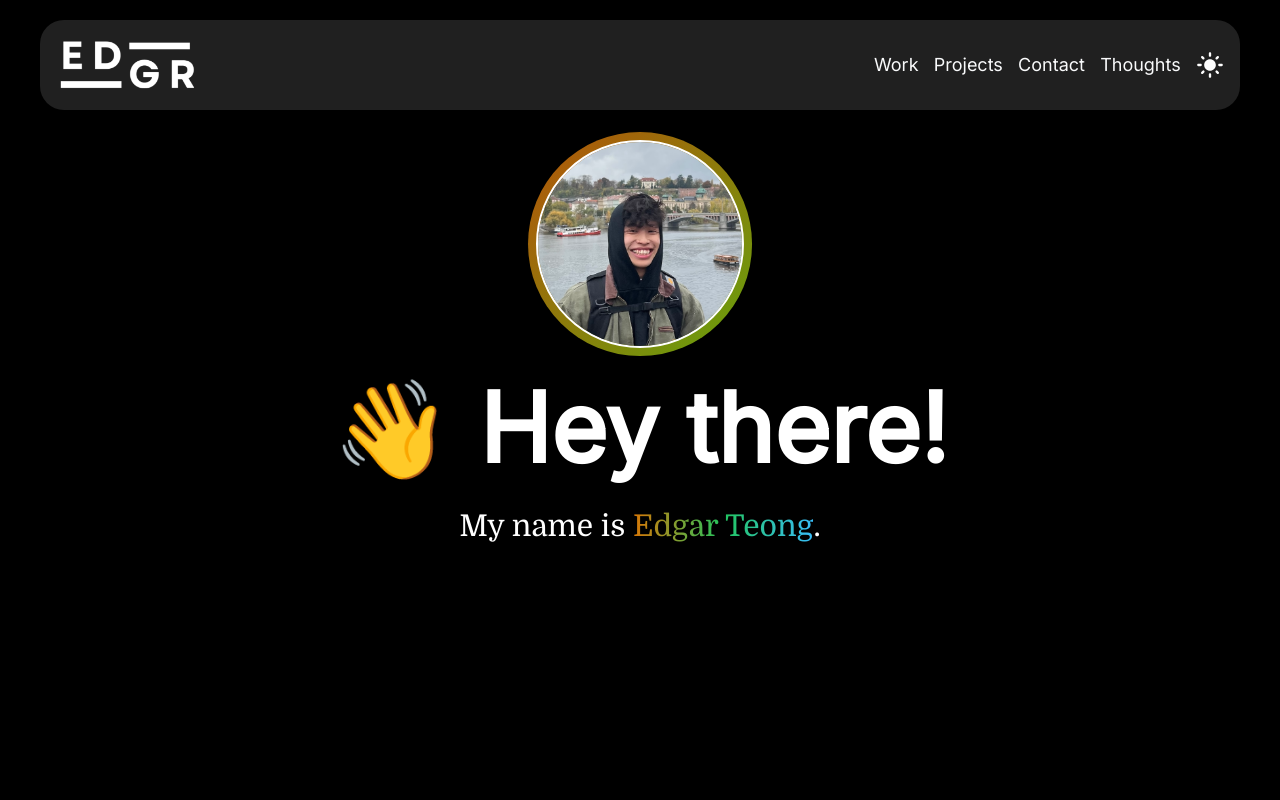
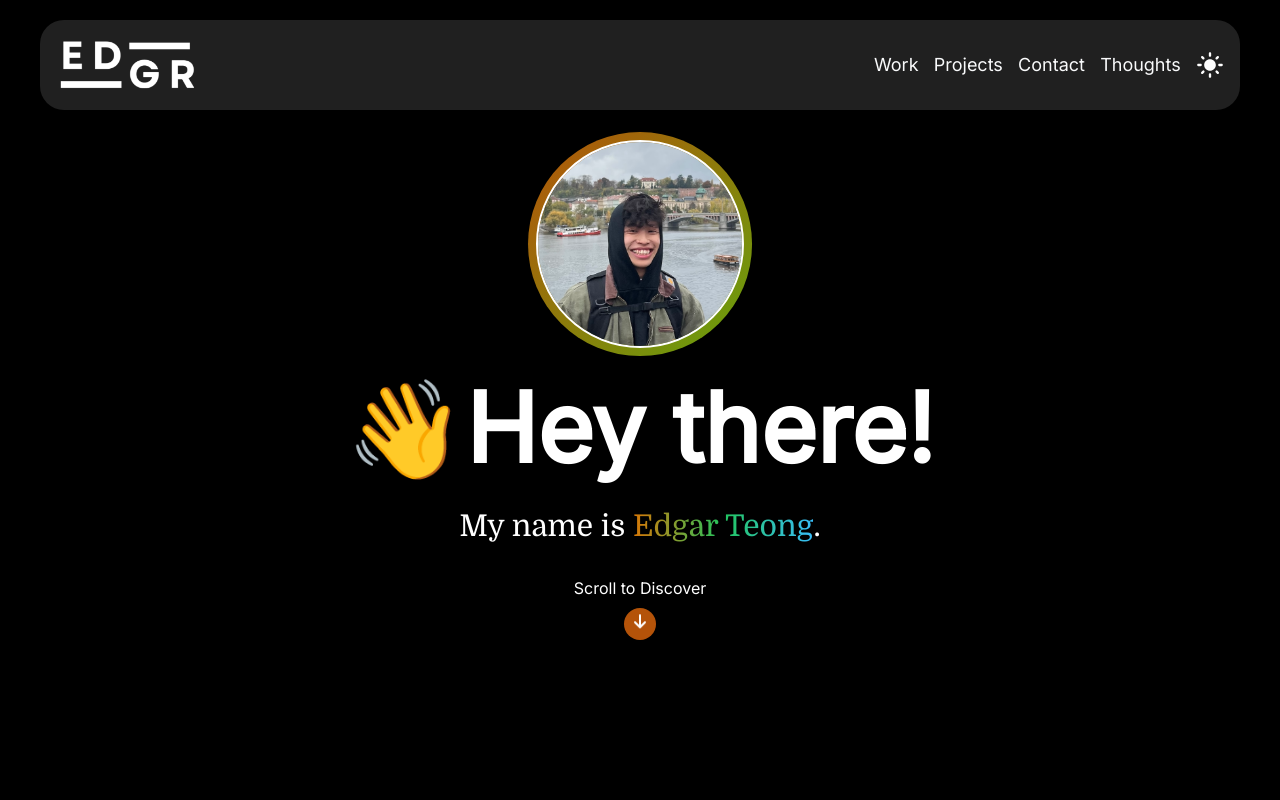
Before and after one commit to safarinexus/edgar-teong, a React (Vite) app: page / in a window 1280 px wide. Shown: the top 800 px of the page. Built offline with nearby package versions, Linux system fonts and the light colour scheme.

Commit message:
added scroll indicator

```diff
--- a/src/App.tsx
+++ b/src/App.tsx
@@ -2,7 +2,7 @@ import { useState, useEffect } from "react"
 
 import Header from "./components/Header/Header"
 import ScrollProgressBar from "./components/ScrollProgressBar"
-import Landing from "./components/PageComponents/Landing"
+import Landing from "./components/PageComponents/Landing/Landing"
 
 const App = () => {
   const [width, setWidth] = useState<number>(window.innerWidth);
--- a/src/components/PageComponents/Landing.tsx
+++ /dev/null
@@ -1,15 +0,0 @@
-import Headshot from "../Headshot"
-
-const Landing = () => {
-    //fix layout before adding content
-
-    return (
-    <div id="landing" className="h-svh pt-[130px] sm:pt-[140px] flex flex-col items-center">
-        <Headshot />
-        <h1 className="mt-8 text-8xl font-bold text-center"><span className="block animate-wave sm:inline-block">👋</span> Hey there!</h1>
-        <h3 className="mt-8 font-domine text-3xl text-center">My name is <span className="bg-gradient-to-r from-amber-600 via-green-500 to-sky-400 inline-block text-transparent bg-clip-text">Edgar Teong</span>.</h3>
-      </div>
-    )
-}
-
-export default Landing;
--- /dev/null
+++ b/src/components/PageComponents/Landing/Landing.tsx
@@ -0,0 +1,24 @@
+import Headshot from "../../Headshot"
+import ScrollIndicator from "./ScrollIndicator";
+
+const Landing = () => {
+    //fix layout before adding content
+
+    return (
+        <div id="landing" className="h-svh pt-[130px] sm:pt-[140px] flex flex-col items-center">
+            <Headshot />
+            <h1 className="mt-8 text-8xl font-bold text-center">
+                <span className="block animate-wave sm:inline-block">👋</span>
+                Hey there!
+            </h1>
+            <h3 className="mt-8 font-domine text-3xl text-center">
+                My name is&nbsp;
+                <span className="bg-gradient-to-r from-amber-600 via-green-500 to-sky-400 inline-block text-transparent bg-clip-text">Edgar Teong</span>
+                .
+            </h3>
+            <ScrollIndicator />
+        </div>
+    )
+}
+
+export default Landing;
--- /dev/null
+++ b/src/components/PageComponents/Landing/ScrollIndicator.tsx
@@ -0,0 +1,16 @@
+import React from 'react';
+import { FaArrowDown } from "react-icons/fa6";
+
+const ScrollIndicator: React.FC = () => {
+  return (
+    <div className="flex flex-col items-center space-y-2 mt-8">
+      <p className="text-md">Scroll to Discover</p>
+
+      <div className="relative flex items-center justify-center w-8 h-8 rounded-full bg-amber-400 dark:bg-amber-700">
+        <FaArrowDown className="animate-updown"/>
+      </div>
+    </div>
+  );
+};
+
+export default ScrollIndicator;
--- a/tailwind.config.js
+++ b/tailwind.config.js
@@ -16,6 +16,7 @@ export default {
       animation: {
         breathing: 'breathing 3s ease-in-out infinite',
         wave: '1s wave 0.8s ease-in-out 1',
+        updown: '1s updown 1.5s ease-out infinite',
       },
       keyframes: {
         breathing: {
@@ -29,6 +30,11 @@ export default {
           '60%': { transform: 'rotate(-15deg) translateX(-20px)' },
           '80%': { transform: 'rotate(15deg)' },
         },
+        updown: {
+          '0%': { transform: 'translateY(0)' },
+          '25%': { transform: 'translateY(4px)' },
+          '75%': { transform: 'translateY(-4px)'},
+        },
       },
     },
   },
```
